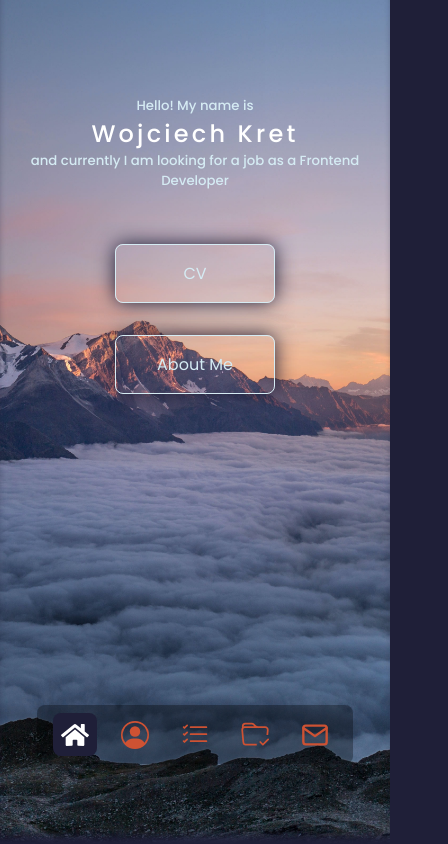
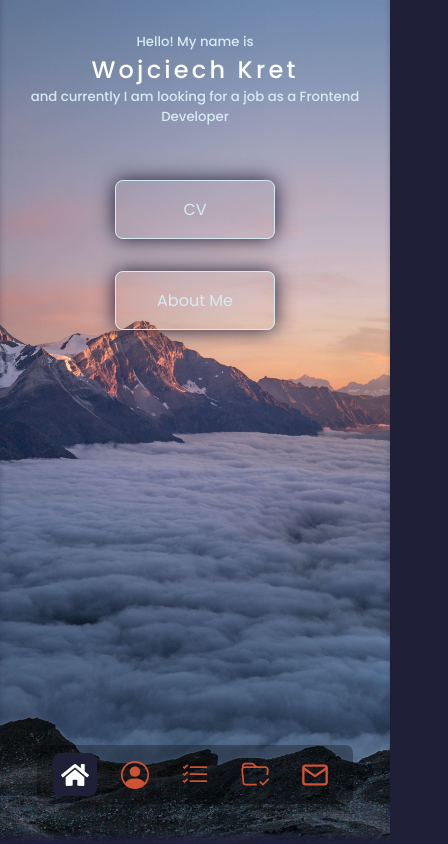
Before and after one commit to wmaKRET/my-page, a React (Create React App) app: page / in a window 390 px wide. Shown: the top 844 px of the page, 448 px wide, since content can reach past the window. Built offline with nearby package versions, Linux system fonts and the light colour scheme.

Commit message:
responsive design styling

```diff
--- a/src/scss/app.scss
+++ b/src/scss/app.scss
@@ -43,10 +43,8 @@ body {
 
 section {
     height: 90vh;
-    padding-top: 6em;
 
     &>h2 {
-        margin-bottom: 2em;
         text-align: center;
         color: $white;
         letter-spacing: 0.2rem;
@@ -113,18 +111,46 @@ a {
 /* // -- // GENERAL MEDIA QUERIES // -- // */
 
 @media screen and (min-width: 1025px) {
+    body {
+        font-size: 1.25em;
+    }
+
+    section {
+        padding-top: 6em;
+
+        &>h2 {
+            margin-bottom: 2em;
+        }
+    }
+
     .container {
         width: $width-lg;
     }
 }
 
 @media screen and (min-width: 601px) and (max-width: 1024px) {
+    section {
+        padding-top: 6em;
+
+        &>h2 {
+            margin-bottom: 2em;
+        }
+    }
+
     .container {
         width: $width-md;
     }
 }
 
 @media screen and (max-width: 600px) {
+    section {
+        padding-top: 2em;
+
+        &>h2 {
+            margin-bottom: 0.5em;
+        }
+    }
+
     .container {
         width: $width-sm;
     }
@@ -138,6 +164,110 @@ a {
     right: 0;
     bottom: 0;
     left: 0;
+}
+
+/* // -- // NAVBAR STYLES + MEDIA QUERIES // -- // */
+
+.navbar {
+    &__panel {
+        width: max-content;
+        padding: 0.5em 1em;
+        position: fixed;
+        z-index: 2;
+        display: flex;
+        gap: 1em;
+        background-color: rgba(0, 0, 0, 0.3);
+        border-radius: 0.5em;
+    }
+
+    &__item {
+        padding: 0.5em 0.5em 0 0.5em;
+        background: transparent;
+        border-radius: 0.5em;
+        transition: $transition;
+
+        &:hover {
+            background-color: rgba(0, 0, 0, 0.4);
+            color: $light;
+        }
+
+        &.active {
+            background-color: $background;
+            color: $white;
+        }
+    }
+
+    &__socials, &__scroll {
+        position: fixed;
+        top: 50%;
+        z-index: 2;
+        display: flex;
+        flex-direction: column;
+        scale: 2;
+        padding: 0.5em 0.5em 0 0.5em;
+        background-color: rgba(0, 0, 0, 0.3);
+        border-radius: 0.5em;
+        transform: translateY(1000px);
+        transition: $transition-header;
+    }
+
+    .load {
+        transform: translateY(0);
+    }
+}
+
+@media screen and (min-width: 1025px) {
+    .navbar {
+        &__panel {
+            left: 50%;
+            bottom: 5em;
+            transform: translateX(-50%);
+        }
+
+        &__socials {
+            left: 6em;
+        }
+
+        &__scroll {
+            right: 6em;
+        }
+    }
+}
+
+@media screen and (min-width: 601px) and (max-width: 1024px) {
+    .navbar {
+        &__panel {
+            left: 50%;
+            bottom: 5em;
+            transform: translateX(-50%);
+        }
+
+        &__socials {
+            left: 2em;
+        }
+
+        &__scroll {
+            right: 2em;
+        }
+    }
+}
+
+@media screen and (max-width: 600px) {
+    .navbar {
+        &__panel {
+            left: 50%;
+            bottom: 2.5em;
+            transform: translateX(-50%);
+        }
+
+        &__socials {
+            display: none;
+        }
+
+        &__scroll {
+            display: none;
+        }
+    }
 }
 
 /* // -- // HERO STYLES + MEDIA QUERIES // -- // */
@@ -202,95 +332,6 @@ a {
     }
 }
 
-/* // -- // NAVBAR STYLES + MEDIA QUERIES // -- // */
-
-.navbar {
-    &__panel {
-        width: max-content;
-        padding: 0.5em 1em;
-        position: fixed;
-        z-index: 2;
-        bottom: 5em;
-        left: 50%;
-        transform: translateX(-50%);
-        display: flex;
-        gap: 1em;
-        background-color: rgba(0, 0, 0, 0.3);
-        border-radius: 0.5em;
-    }
-
-    &__item {
-        padding: 0.5em 0.5em 0 0.5em;
-        background: transparent;
-        border-radius: 0.5em;
-        transition: $transition;
-
-        &:hover {
-            background-color: rgba(0, 0, 0, 0.4);
-            color: $light;
-        }
-
-        &.active {
-            background-color: $background;
-            color: $white;
-        }
-    }
-
-    &__socials, &__scroll {
-        position: fixed;
-        top: 50%;
-        z-index: 2;
-        display: flex;
-        flex-direction: column;
-        scale: 2;
-        padding: 0.5em 0.5em 0 0.5em;
-        background-color: rgba(0, 0, 0, 0.3);
-        border-radius: 0.5em;
-        transform: translateY(1000px);
-        transition: $transition-header;
-    }
-
-    .load {
-        transform: translateY(0);
-    }
-}
-
-@media screen and (min-width: 1025px) {
-    .navbar {
-        &__socials {
-            left: 6em;
-        }
-
-        &__scroll {
-            right: 6em;
-        }
-    }
-}
-
-@media screen and (min-width: 601px) and (max-width: 1024px) {
-    .navbar {
-        &__socials {
-            left: 4em;
-        }
-
-        &__scroll {
-            right: 4em;
-        }
-    }
-}
-
-@media screen and (max-width: 600px) {
-    .navbar {
-        &__socials {
-            display: none;
-        }
-
-        &__scroll {
-            display: none;
-        }
-    }
-}
-
 /* // -- // ABOUT SECTION STYLES + MEDIA QUERIES // -- // */
 
 .hero {
@@ -315,12 +356,11 @@ a {
         width: 100%;
         margin: 0 auto;
         display: grid;
-        grid-template-columns: 1fr 1fr;
         justify-items: center;
-        gap: 1em;
     }
 
     &__container {
+        margin: 1em 2em;
         width: 16em;
         display: flex;
         flex-direction: column;
@@ -372,6 +412,14 @@ a {
         &__content {
             grid-template-columns: 1fr 1fr;
         }
+
+        &__container:nth-of-type(1) {
+            justify-self: right;
+        }
+
+        &__container:nth-of-type(2) {
+            justify-self: left;
+        }
     }
 }
 
@@ -396,10 +444,8 @@ a {
 /* // -- // CONTACT PAGE STYLES + MEDIA QUERIES // -- // */
 
 .contact {
-
     &__content {
         display: grid;
-        grid-template-columns: 40% 60%;
         gap: 1em;
     }
 
@@ -409,7 +455,6 @@ a {
         flex-direction: column;
         align-items: center;
         justify-content: center;
-        justify-self: right;
         border: 1px solid $color;
         border-radius: 0.5em;
         transition: $transition;
@@ -431,7 +476,6 @@ a {
         display: flex;
         flex-direction: column;
         gap: 0.75em;
-        justify-self: left;
 
         &>input,
         textarea {
@@ -465,6 +509,34 @@ a {
     }
 }
 
+@media screen and (min-width: 701px) {
+    .contact {
+        &__content {
+            grid-template-columns: 1fr 1fr;
+        }
+
+        &__email {
+            justify-self: right;
+        }
+
+        &__form {
+            justify-self: left;
+        }
+    }
+}
+
+@media screen and (max-width: 700px) {
+    .contact {
+        &__content {
+            grid-template-columns: 1fr;
+        }
+
+        &__email,  &__form {
+            margin-top: 2em;
+        }
+    }
+}
+
 /* // -- // FOOTER STYLES + MEDIA QUERIES // -- // */
 
 .footer {
@@ -478,14 +550,14 @@ a {
 
     &__title {
         position: absolute;
-        bottom: 1em;
+        bottom: 1.5em;
         left: 1em;
         font-size: 0.75rem;
     }
 
     &__socials {
         position: absolute;
-        bottom: 1em;
+        bottom: 1.5em;
         right: 2em;
 
         &>a {
```
